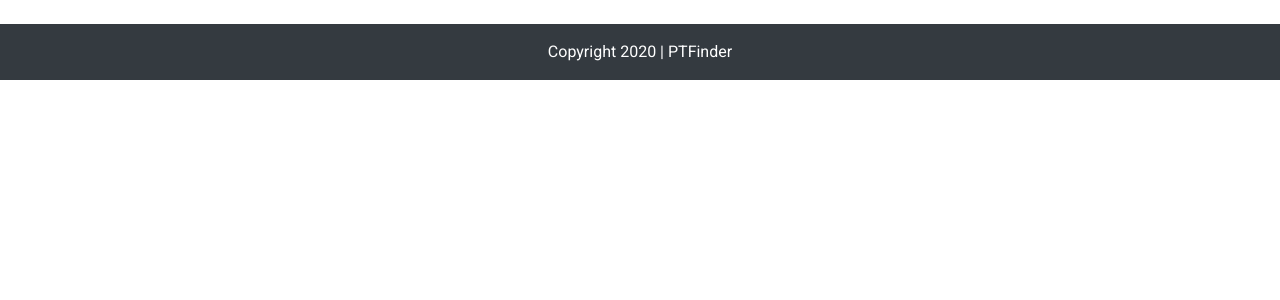
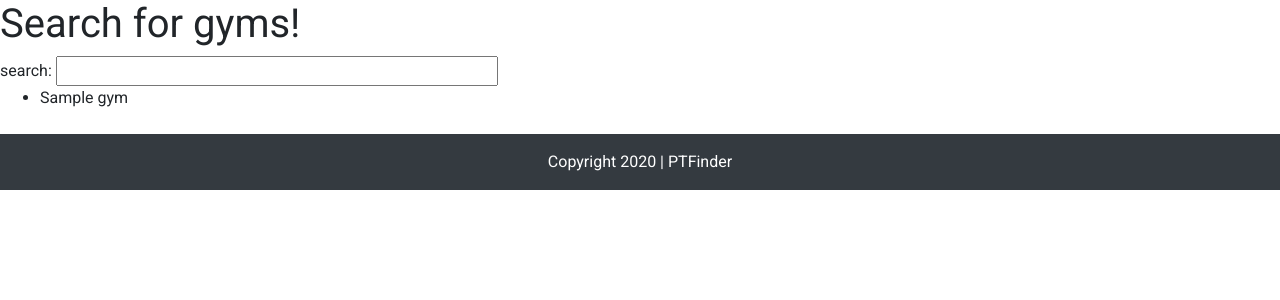
Before and after one commit to lewis-tse/wad2-groupProject, a Django app: page /ptfinder/gym/ in a window 1280 px wide. Shown: the part 56-356 px from the top of the page. Run offline with Django 3.2, Linux system fonts and the light colour scheme; tables that the repository leaves empty hold one stand-in row (values such as "Sample post"); some libraries are stand-ins or nearby versions.

Commit message:
got rid of popuilation script (#12)
* worked on gym, trained and views

* removed pop scirpt

Co-authored-by: lewis-tse <43795292+lewis-tse@users.noreply.github.com>

```diff
--- a/ptfinder/ptfinderApp/views.py
+++ b/ptfinder/ptfinderApp/views.py
@@ -6,7 +6,7 @@ from django.contrib.auth.decorators import login_required
 from django.contrib.auth.models import User
 from django.views import View
 from ptfinderApp.forms import UserForm, UserProfileForm, TrainerProfileForm
-from ptfinderApp.models import UserProfile, Booking
+from ptfinderApp.models import UserProfile, Booking, Gym, Trainer
 
 def index(request):
     context_dict = {}
@@ -108,9 +108,54 @@ def edit_profile(request, username):
     return render(request, 'ptfinderApp/edit-profile.html', context=context_dict)
 
 def gym(request):
+#name, owner, city, address_postcode
     context_dict = {}
 
-    return render(request, 'ptfinderApp/gym.html', context=context_dict)
+    if request.method == 'POST':
+
+        search = request.POST.get('search')
+
+        try:
+            gyms = Gym.objects.get(name=search)
+            if gyms:
+                context_dict['gyms'] = gyms
+                context_dict['search_type'] = "specific"
+                print(context_dict)
+                return render(request, 'ptfinderApp/gym.html', context=context_dict)
+        except:
+            pass
+
+
+        try:
+            gyms = Gym.objects.filter(owner=search)
+            if gyms:
+                context_dict['gyms'] = gyms
+                context_dict['search_type'] = "generic"
+                return render(request, 'ptfinderApp/gym.html', context=context_dict)
+        except:
+            pass
+
+
+        gyms = Gym.objects.filter(address_postcode=search)
+        if gyms:
+            context_dict['gyms'] = gyms
+            context_dict['search_type'] = "generic"
+            return render(request, 'ptfinderApp/gym.html', context=context_dict)
+
+        gyms = Gym.objects.filter(city=search)
+        if gyms:
+            context_dict['gyms'] = gyms
+            context_dict['search_type'] = "generic"
+            return render(request, 'ptfinderApp/gym.html', context=context_dict)
+
+        return render(request, 'ptfinderApp/gym.html', context=context_dict)
+
+    else:
+        gyms = Gym.objects.order_by('-name')[:5]
+        context_dict['gyms'] = gyms
+        context_dict['search_type'] = "generic"
+        return render(request, 'ptfinderApp/gym.html', context=context_dict)
+
 
 def gym_profile(request):
     context_dict = {}
@@ -120,7 +165,7 @@ def gym_profile(request):
 def contact_us(request):
     context_dict = {}
 
-    return render(request, 'ptfinderApp/contact-us.html', context=context_dict)
+    return render(request, 'ptfinderApp/contact_us.html', context=context_dict)
 
 def book(request):
     context_dict = {}
@@ -154,6 +199,24 @@ def view_bookings(request, uservar):
 def trainer(request):
     context_dict = {}
 
+    if request.method == 'POST':
+        search = request.POST.get('search')
+
+        try:
+            trainers = Trainer.objects.all()
+
+            for trainer in trainers:
+                if trainer.t_account.username == search:
+                    output_trainer = trainer
+
+            if output_trainer:
+                context_dict['trainer'] = output_trainer
+                print(context_dict)
+        except Exception as e:
+            print("except")
+            print(e)
+            pass
+
     return render(request, 'ptfinderApp/trainer.html', context=context_dict)
 
 def trainer_profile(request):
--- a/ptfinder/templates/ptfinderApp/gym.html
+++ b/ptfinder/templates/ptfinderApp/gym.html
@@ -2,7 +2,37 @@
 {% load static %}
 
 {% block title_block %}
+Gym
 {% endblock %}
 
 {% block body_block %}
+<h1> Search for gyms! </h1>
+<form id="gym_search" method="post" action="{% url 'ptfinder:gym' %}">
+	{% csrf_token %}
+
+	search: <input type="text" name="search" value="" size="50" />
+	<br />
+
+	{% if gyms %}
+		{% if search_type == "specific" %}
+			Gym Name: {{ gyms.name }} <br>
+			Gym Owner: {{ gyms.owner }} <br>
+			Gym Address: {{ gyms.addressline1 }} <br>
+			{{ gyms.addressline2 }} <br>
+			{{ gyms.address_postcode }} <br>
+			Gym City: {{ gyms.city }} <br>
+			gym Description: {{ gyms.description }} <br>
+
+		{% else %}
+			<ul>
+			{% for gym in gyms %}
+				<li>
+					{{ gym.name }}
+				</li>
+			{% endfor %}
+			</ul>
+		{% endif %}
+	{% else %}
+		<strong> couldnt find any for ya chief, change the search and give her another spin! </strong>
+	{% endif %}
 {% endblock %}
```
Also changed, not shown: ptfinder/templates/ptfinderApp/contact-us.html (deleted, +0 -8 lines), ptfinder/templates/ptfinderApp/contact_us.html (added, +36 -0 lines), ptfinder/templates/ptfinderApp/trainer.html (+19 -5 lines), 1 other file.
